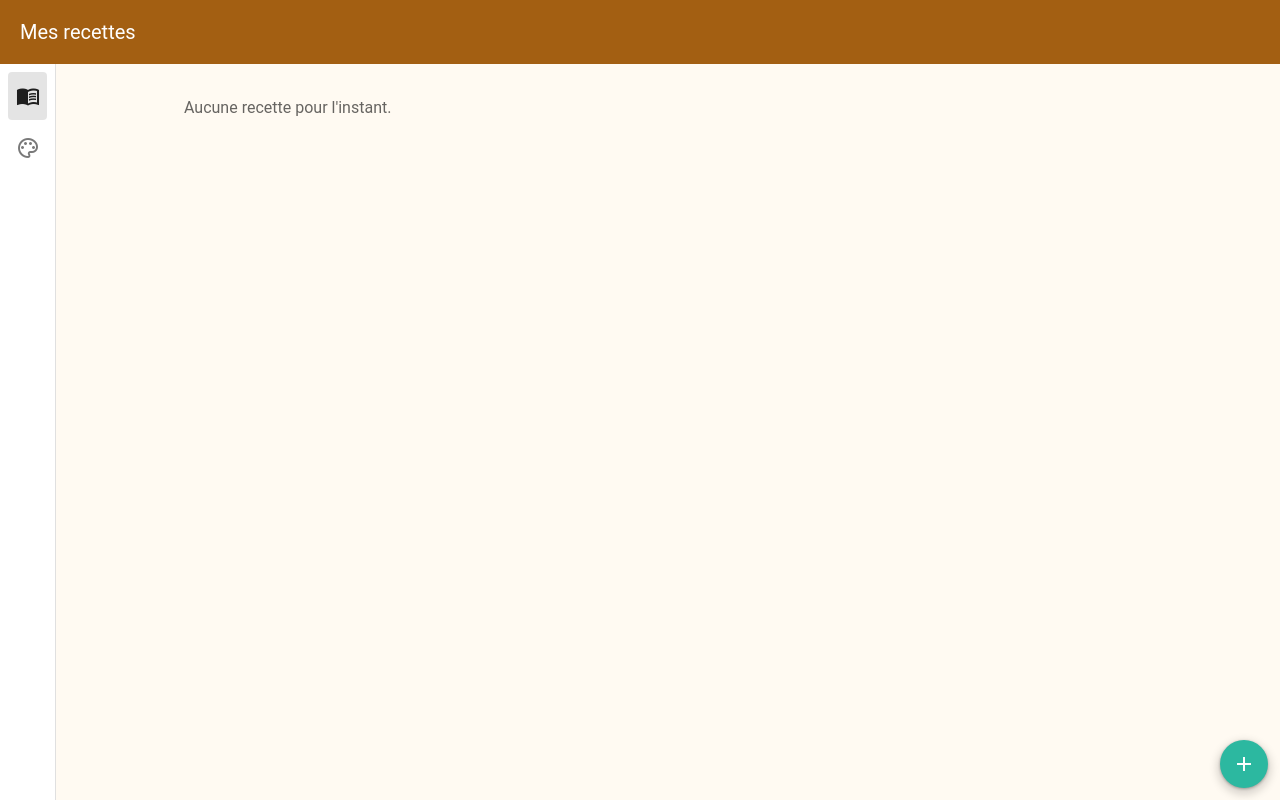
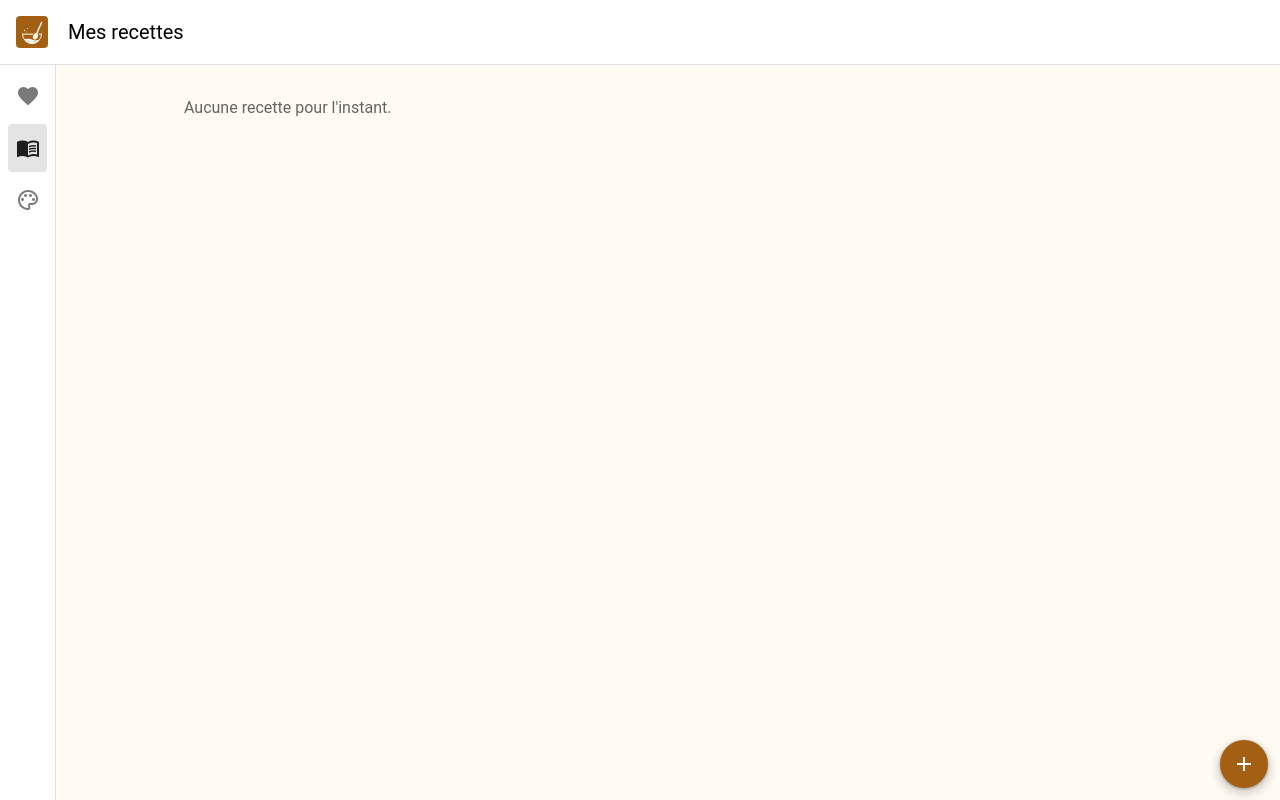
Before and after one commit to TagadaMeli27/cakemel, a Vue app: page / in a window 1280 px wide. Built offline with nearby package versions, Linux system fonts and the light colour scheme.

Commit message:
mise à jour thème et page de favoris

```diff
--- a/src/App.vue
+++ b/src/App.vue
@@ -31,6 +31,12 @@ type Entree = {
 
 const items: Entree[] = [
   {
+    titre: 'Favoris',
+    icone: 'mdi-heart',
+    to: { name: 'recettes-favoris' },
+    exact: true,
+  },
+  {
     titre: 'Recettes',
     icone: 'mdi-book-open-variant',
     to: { name: 'recettes-liste' },
@@ -45,6 +51,7 @@ const items: Entree[] = [
   <v-app>
     <v-app-bar>
       <v-btn v-if="avecRetour" icon="mdi-arrow-left" aria-label="Retour" @click="retour" />
+      <img v-else src="/favicon.svg" alt="" width="32" height="32" class="ml-4" />
       <v-app-bar-title>{{ titre }}</v-app-bar-title>
     </v-app-bar>
 
@@ -68,7 +75,7 @@ const items: Entree[] = [
     </v-main>
 
     <!-- Téléphone : barre du bas, à portée de pouce -->
-    <v-bottom-navigation v-if="mobile" grow bg-color="primary" elevation="0">
+    <v-bottom-navigation v-if="mobile" grow color="primary" elevation="0">
       <v-btn
         v-for="item in items"
         :key="item.titre"
--- a/src/modules/recettes/components/RecetteForm.vue
+++ b/src/modules/recettes/components/RecetteForm.vue
@@ -106,7 +106,7 @@ async function onSubmit() {
 
     <v-combobox v-model="form.tags" label="Tags" multiple chips closable-chips />
 
-    <h2 class="text-h6 mt-4 mb-2">Ingrédients</h2>
+    <h2 class="text-h6 mt-4 mb-2 text-secondary">Ingrédients</h2>
     <v-row v-for="(ing, i) in form.ingredients" :key="i" dense>
       <v-col cols="4" sm="2">
         <v-text-field
@@ -132,7 +132,7 @@ async function onSubmit() {
       Ajouter un ingrédient
     </v-btn>
 
-    <h2 class="text-h6 mt-6 mb-2">Étapes</h2>
+    <h2 class="text-h6 mt-6 mb-2 text-secondary">Étapes</h2>
     <v-textarea
       v-for="(etape, i) in form.etapes"
       :key="i"
@@ -148,7 +148,7 @@ async function onSubmit() {
     </v-textarea>
     <v-btn prepend-icon="mdi-plus" variant="tonal" @click="addEtape">Ajouter une étape</v-btn>
 
-    <h2 class="text-h6 mt-6 mb-2">Plus</h2>
+    <h2 class="text-h6 mt-6 mb-2 text-secondary">Plus</h2>
     <v-text-field v-model="form.source" label="Source (livre, site, personne...)" />
     <v-textarea v-model="form.notes" label="Notes" rows="2" auto-grow />
 
--- /dev/null
+++ b/src/modules/recettes/composables/useRecettesFavoris.ts
@@ -0,0 +1,7 @@
+import { useLiveQuery } from '@/core/composables/useLiveQuery'
+import { recetteRepository } from '../data/RecetteRepository'
+
+export function useRecettesFavoris() {
+  const recettes = useLiveQuery(() => recetteRepository.findFavoris(), [])
+  return { recettes }
+}
--- a/src/modules/recettes/data/RecetteRepository.ts
+++ b/src/modules/recettes/data/RecetteRepository.ts
@@ -51,6 +51,10 @@ export class RecetteRepository {
     return this.database.recettes.orderBy('titre').toArray()
   }
 
+  findFavoris(): Promise<Recette[]> {
+    return this.database.recettes.filter((recette) => recette.favori).toArray()
+  }
+
   findByTag(tag: string): Promise<Recette[]> {
     return this.database.recettes.where('tags').equals(tag).toArray()
   }
--- a/src/modules/recettes/routes.ts
+++ b/src/modules/recettes/routes.ts
@@ -6,6 +6,12 @@ export const recettesRoutes: RouteRecordRaw[] = [
     name: 'recettes-liste',
     component: () => import('./views/ListView.vue'),
     meta: { titre: 'Mes recettes' },
+  },
+  {
+    path: '/favoris',
+    name: 'recettes-favoris',
+    component: () => import('./views/FavorisListView.vue'),
+    meta: { titre: 'Mes favoris' },
   },
   {
     path: '/theme',
--- a/src/modules/recettes/views/DetailView.vue
+++ b/src/modules/recettes/views/DetailView.vue
@@ -36,13 +36,13 @@ async function supprimer() {
 
 <template>
   <v-container>
-    <v-progress-linear v-if="recette === undefined" indeterminate color="primary" />
+    <v-progress-linear v-if="recette === undefined" indeterminate color="secondary" />
 
     <v-alert v-else-if="recette === null" type="warning" text="Recette introuvable" />
 
     <template v-else>
       <div class="d-flex align-start ga-2">
-        <h1 class="text-h5 flex-grow-1">{{ recette.titre }}</h1>
+        <h1 class="text-h5 flex-grow-1 text-secondary">{{ recette.titre }}</h1>
         <v-btn
           :icon="recette.favori ? 'mdi-heart' : 'mdi-heart-outline'"
           :color="recette.favori ? 'favori' : undefined"
@@ -53,13 +53,13 @@ async function supprimer() {
       </div>
 
       <div class="d-flex flex-wrap ga-2 mt-2">
-        <v-chip v-if="recette.portions" prepend-icon="mdi-silverware-fork-knife" variant="tonal">
+        <v-chip v-if="recette.portions" prepend-icon="mdi-silverware-fork-knife" variant="tonal" color="secondary">
           {{ recette.portions }} portions
         </v-chip>
-        <v-chip v-if="recette.tempsPrep" prepend-icon="mdi-timer-outline" variant="tonal">
+        <v-chip v-if="recette.tempsPrep" prepend-icon="mdi-timer-outline" variant="tonal" color="secondary">
           Prépa {{ recette.tempsPrep }} min
         </v-chip>
-        <v-chip v-if="recette.tempsCuisson" prepend-icon="mdi-pot-steam-outline" variant="tonal">
+        <v-chip v-if="recette.tempsCuisson" prepend-icon="mdi-pot-steam-outline" variant="tonal" color="secondary">
           Cuisson {{ recette.tempsCuisson }} min
         </v-chip>
       </div>
@@ -72,7 +72,7 @@ async function supprimer() {
 
       <p v-if="recette.description" class="mt-4 text-pre-line">{{ recette.description }}</p>
 
-      <h2 class="text-h6 mt-6 mb-2">Ingrédients</h2>
+      <h2 class="text-h6 mt-6 mb-2 text-secondary">Ingrédients</h2>
       <v-card v-if="recette.ingredients.length">
         <v-list>
           <v-list-item v-for="(ing, i) in recette.ingredients" :key="i" :title="ligne(ing)" />
@@ -80,12 +80,12 @@ async function supprimer() {
       </v-card>
       <p v-else class="text-medium-emphasis">Aucun ingrédient renseigné.</p>
 
-      <h2 class="text-h6 mt-6 mb-2">Préparation</h2>
+      <h2 class="text-h6 mt-6 mb-2 text-secondary">Préparation</h2>
       <div v-for="(etape, i) in recette.etapes" :key="i" class="d-flex ga-3 mb-3">
         <v-avatar color="primary" size="28" class="flex-shrink-0">
           <span class="text-body-2">{{ i + 1 }}</span>
         </v-avatar>
-        <p class="text-pre-line">{{ etape }}</p>
+        <p class="text-pre-line my-0">{{ etape }}</p>
       </div>
       <p v-if="!recette.etapes.length" class="text-medium-emphasis">Aucune étape renseignée.</p>
 
@@ -107,7 +107,6 @@ async function supprimer() {
         <v-spacer />
         <v-btn
           color="error"
-          variant="text"
           prepend-icon="mdi-delete-outline"
           @click="dialogSuppression = true"
         >
@@ -130,3 +129,10 @@ async function supprimer() {
     </template>
   </v-container>
 </template>
+
+<style>
+h1 {
+  display: inline-block;
+  background-image: linear-gradient(180deg, transparent 60%, rgba(var(--v-theme-primary), 0.5) 60%);
+}
+</style>
--- /dev/null
+++ b/src/modules/recettes/views/FavorisListView.vue
@@ -0,0 +1,18 @@
+<script setup lang="ts">
+import { useRecettesFavoris } from '../composables/useRecettesFavoris.ts'
+import RecetteCard from '../components/RecetteCard.vue'
+
+const { recettes } = useRecettesFavoris()
+</script>
+
+<template>
+  <v-container>
+    <p v-if="recettes.length === 0" class="text-medium-emphasis">Aucune recette favorite pour l'instant.</p>
+
+    <v-row>
+      <v-col v-for="r in recettes" :key="r.id" cols="12" sm="6">
+        <RecetteCard :recette="r" class="h-100" />
+      </v-col>
+    </v-row>
+  </v-container>
+</template>
--- a/src/modules/recettes/views/ListView.vue
+++ b/src/modules/recettes/views/ListView.vue
@@ -21,7 +21,7 @@ const { mobile } = useDisplay()
 
   <v-fab
     icon="mdi-plus"
-    color="success"
+    color="primary"
     location="bottom end"
     app
     appear
--- a/src/plugins/vuetify.ts
+++ b/src/plugins/vuetify.ts
@@ -29,10 +29,12 @@ export default createVuetify({
   },
   defaults: {
     VAlert: { variant: 'flat', border: 'start', density: 'comfortable' },
-    VAppBar: { color: 'primary', flat: true },
+    VAppBar: { color: 'surface', flat: true, border: 'b' },
     VCard: { elevation: 1 },
-    VTextField: { density: 'comfortable' },
-    VTextarea: { density: 'comfortable' },
-    VCombobox: { density: 'comfortable' },
+    VTextField: { density: 'comfortable', color: 'secondary' },
+    VTextarea: { density: 'comfortable', color: 'secondary' },
+    VCombobox: { density: 'comfortable', color: 'secondary' },
+    VAvatar: { color: 'secondary' },
+    VProgressLinear: { color: 'secondary' },
   },
 })
```
